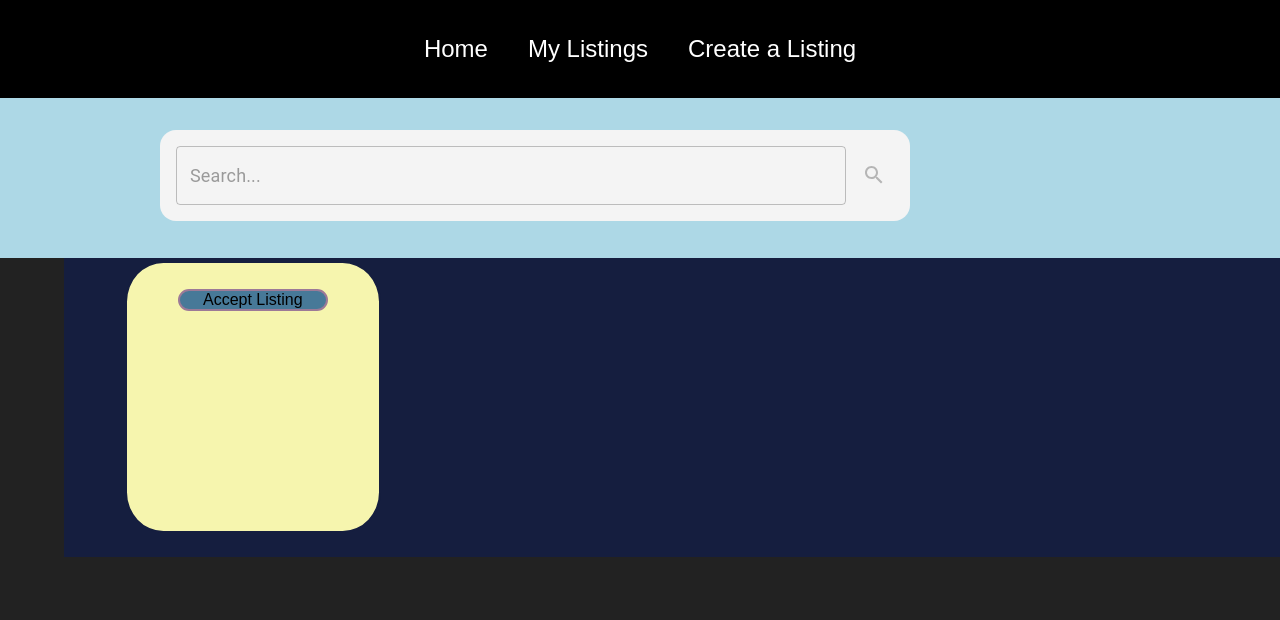
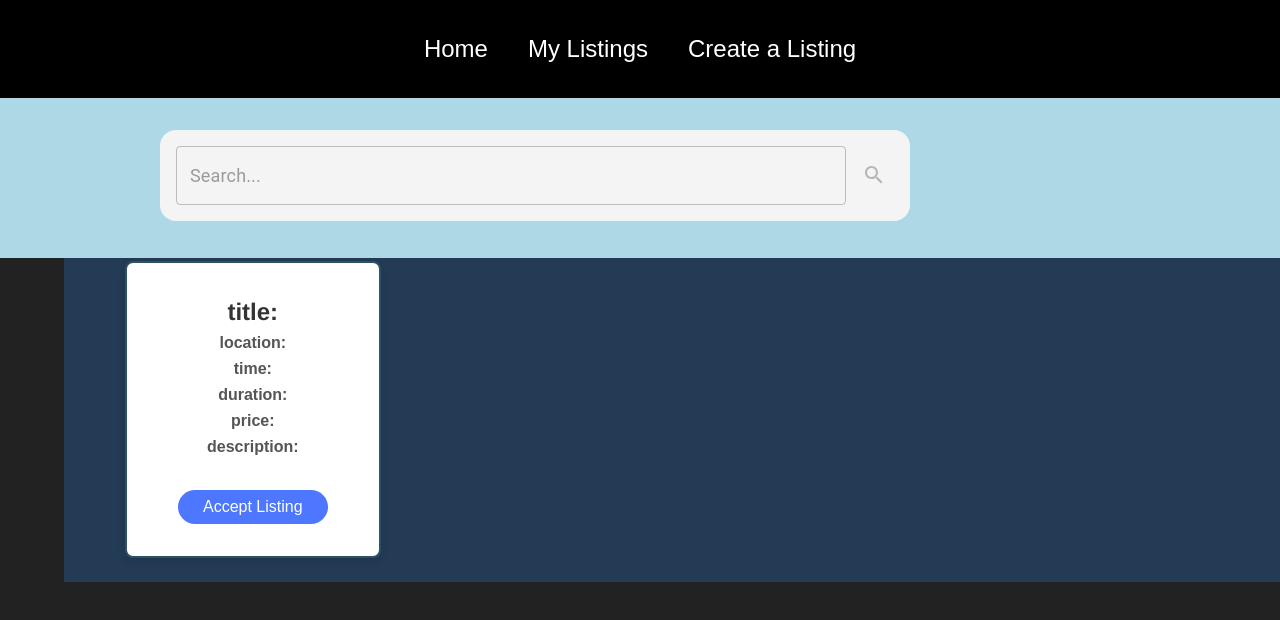
Before and after one commit to Nathaniel-github/LineWaiter, a React (Create React App) app in the folder LineWaiter/line-waiter/: page /home in a window 1280 px wide. Shown: the top 620 px of the page. Built offline with nearby package versions, Linux system fonts and the light colour scheme; no server answers.

Commit message:
Made listings look nicer
Messed around with dimensions of listings for visuals

```diff
--- a/LineWaiter/line-waiter/src/components/listing.css
+++ b/LineWaiter/line-waiter/src/components/listing.css
@@ -1,46 +1,57 @@
 .listing-container {
     display: flex;
     flex-wrap: wrap;
-    background-color: #151E3F;
-    margin-bottom:2%;
+    background-color: #243B55; /* Darker shade for depth */
+    margin-bottom: 2%;
     margin-left: 5%;
 }
 
 .listing {
     margin-top: 1%;
-    border: 2px solid #151E3F;
-    padding-left: 20%;
-    padding-right: 20%;
-    background: #F6F5AE;
+    border: 2px solid #2C5364; /* Soft border color for contrast */
+    padding: 2rem; /* Unified padding for simplicity */
+    background: #FFFFFF; /* Bright background for content */
     width: 16rem;
-    height: 17rem;
-    border-radius: 15%;
-
+    height: auto; /* Adjusted for content flexibility */
+    border-radius: 8px; /* Modern, subtle rounding */
+    box-shadow: 0 4px 8px rgba(0,0,0,0.1); /* Soft shadow for depth */
+    display: flex;
+    flex-direction: column;
+    justify-content: space-between; /* Improved spacing */
 }
 
 .listing-title {
     margin-top: 0.2rem;
-    font-size: 2rem;
+    font-size: 1.5rem; /* Adjusted for balanced typography */
     text-align: center;
-    font-family: "Comic Sans MS";
+    font-family: "Helvetica Neue", sans-serif; /* Modern, readable font */
+    color: #333333; /* Darker color for readability */
 }
 
 .listing-subtext {
     font-size: 1rem;
     margin-top: 0.5rem;
-    text-align: center
+    text-align: center;
+    color: #555555; /* Soft color for subtext */
 }
 
 .accept-button {
     align-items: center;
-    margin-bottom: 1%;
-    height: 5%;
-    width: 100%;
+    margin-top: 1rem; /* Adjusted margin for spacing */
+    padding: 0.5rem 0; /* Padding for better touch */
+    width: 80%; /* Adjusted width for better UI */
     font-size: 1rem;
-    border-radius: 10rem;
-    border: 2px solid #9C7A97;
+    border-radius: 20px; /* Smooth, modern border radius */
+    border: none; /* Removed border for a cleaner look */
     cursor: pointer;
-    background: #477998;
+    background: #4D77FF; /* Bright, inviting button color */
+    color: #FFFFFF; /* White text for contrast */
+    align-self: center; /* Center button within listing */
+    transition: background-color 0.3s; /* Smooth transition for interaction */
+}
+
+.accept-button:hover {
+    background-color: #365EDF; /* Slightly darker on hover for feedback */
 }
 
 .listing-submit {
--- a/LineWaiter/line-waiter/src/components/listing.jsx
+++ b/LineWaiter/line-waiter/src/components/listing.jsx
@@ -35,13 +35,13 @@ const Listing = ({ title, location, time, duration, price, description, username
         <>
             <section className="listing-container">
                 <section className="listing">
-                    <h3 className="listing-title">{title}</h3>
+                    <h3 className="listing-title">title: {title}</h3>
                     <section className="listing-details">
-                        <h2 className="listing-subtext">{location}</h2>
-                        <h2 className="listing-subtext">{time}</h2>
-                        <h2 className="listing-subtext">{duration}</h2>
-                        <h2 className="listing-subtext">{price}</h2>
-                        <h2 className="listing-subtext">{description}</h2>
+                        <h2 className="listing-subtext">location: {location}</h2>
+                        <h2 className="listing-subtext">time: {time}</h2>
+                        <h2 className="listing-subtext">duration: {duration}</h2>
+                        <h2 className="listing-subtext">price: {price}</h2>
+                        <h2 className="listing-subtext">description: {description}</h2>
                     </section>
                     <br />
                     <div className="listing-submit">
```
